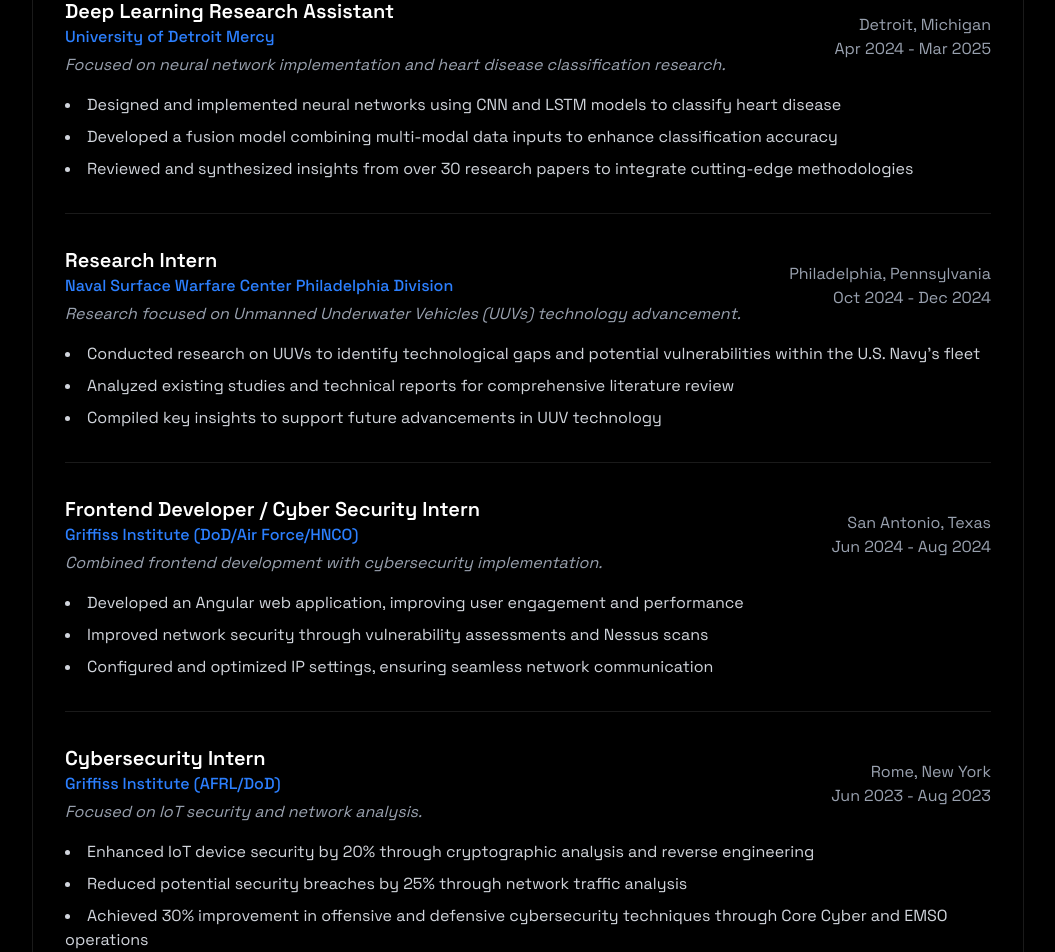
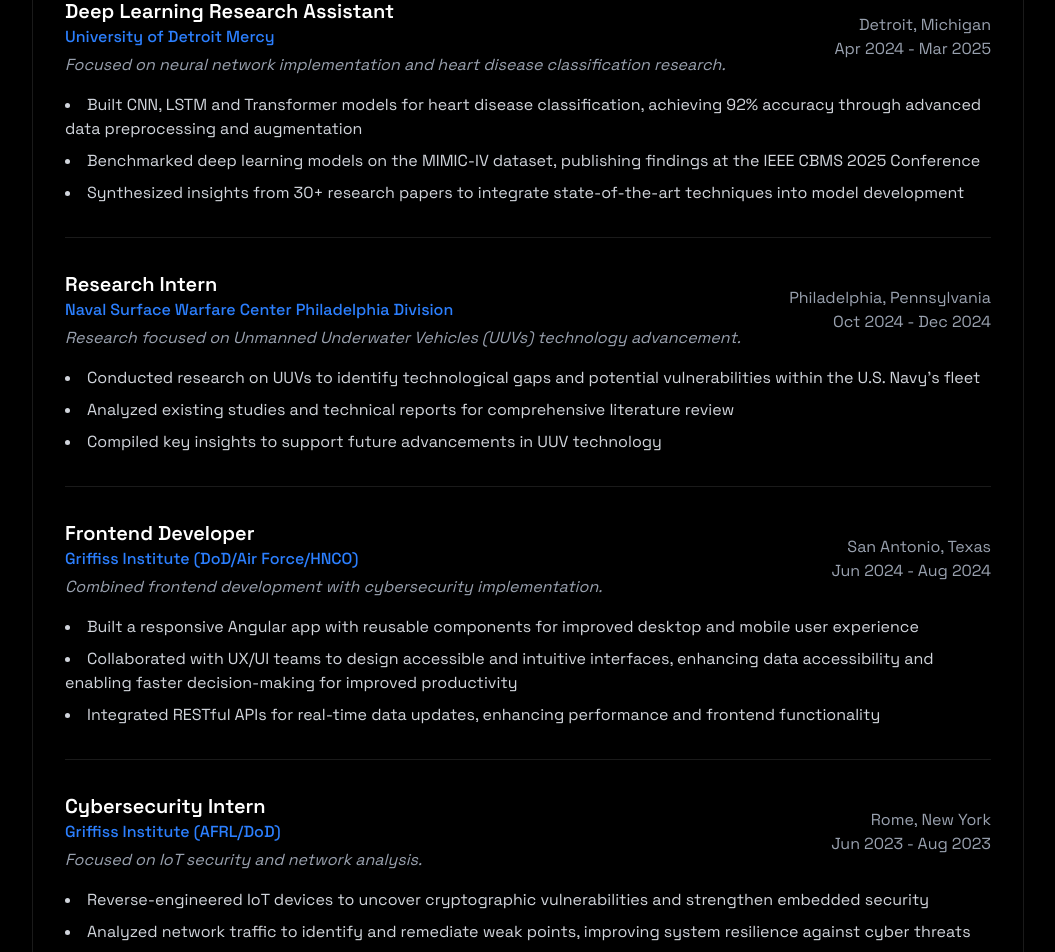
Before and after one commit to Sarwarnazrul242/personal-portfolio, a React (Vite) app: page / in a window 1280 px wide. Shown: the part 2100-3052 px from the top of the page, without its empty margins (112-1167 px from the left). Built offline with nearby package versions, Linux system fonts and the light colour scheme.

Commit message:
updated my resume

```diff
--- a/src/components/sections/About.jsx
+++ b/src/components/sections/About.jsx
@@ -48,9 +48,9 @@
       location: "Detroit, Michigan",
       description: "Focused on neural network implementation and heart disease classification research.",
       achievements: [
-        "Designed and implemented neural networks using CNN and LSTM models to classify heart disease",
-        "Developed a fusion model combining multi-modal data inputs to enhance classification accuracy",
-        "Reviewed and synthesized insights from over 30 research papers to integrate cutting-edge methodologies"
+        "Built CNN, LSTM and Transformer models for heart disease classification, achieving 92% accuracy through advanced data preprocessing and augmentation",
+        "Benchmarked deep learning models on the MIMIC-IV dataset, publishing findings at the IEEE CBMS 2025 Conference",
+        "Synthesized insights from 30+ research papers to integrate state-of-the-art techniques into model development"
       ]
     },
     {
@@ -66,15 +66,15 @@
       ]
     },
     {
-      title: "Frontend Developer / Cyber Security Intern",
+      title: "Frontend Developer",
       company: "Griffiss Institute (DoD/Air Force/HNCO)",
       period: "Jun 2024 - Aug 2024",
       location: "San Antonio, Texas",
       description: "Combined frontend development with cybersecurity implementation.",
       achievements: [
-        "Developed an Angular web application, improving user engagement and performance",
-        "Improved network security through vulnerability assessments and Nessus scans",
-        "Configured and optimized IP settings, ensuring seamless network communication"
+        "Built a responsive Angular app with reusable components for improved desktop and mobile user experience",
+        "Collaborated with UX/UI teams to design accessible and intuitive interfaces, enhancing data accessibility and enabling faster decision-making for improved productivity",
+        "Integrated RESTful APIs for real-time data updates, enhancing performance and frontend functionality"
       ]
     },
     {
@@ -84,9 +84,9 @@
       location: "Rome, New York",
       description: "Focused on IoT security and network analysis.",
       achievements: [
-        "Enhanced IoT device security by 20% through cryptographic analysis and reverse engineering",
-        "Reduced potential security breaches by 25% through network traffic analysis",
-        "Achieved 30% improvement in offensive and defensive cybersecurity techniques through Core Cyber and EMSO operations"
+        "Reverse-engineered IoT devices to uncover cryptographic vulnerabilities and strengthen embedded security",
+        "Analyzed network traffic to identify and remediate weak points, improving system resilience against cyber threats",
+        "Developed hands-on skills in Core Cyber and EMSO operations, supporting both offensive and defensive cybersecurity initiatives"
       ]
     }
   ];
@@ -235,7 +235,7 @@
                 <div>
                   <h4 className="text-xl font-semibold">University of Detroit Mercy</h4>
                   <p className="text-gray-400">B.S. in Computer Science</p>
-                  <p className="text-blue-500">GPA: 3.62/4.00</p>
+                  <p className="text-blue-500">GPA: 3.6/4.0</p>
                 </div>
                 <div className="text-right mt-2 md:mt-0">
                   <p className="text-gray-400">Detroit, Michigan</p>
```
Also changed, not shown: 1 other file (tests, documents, lock files or other folders).
